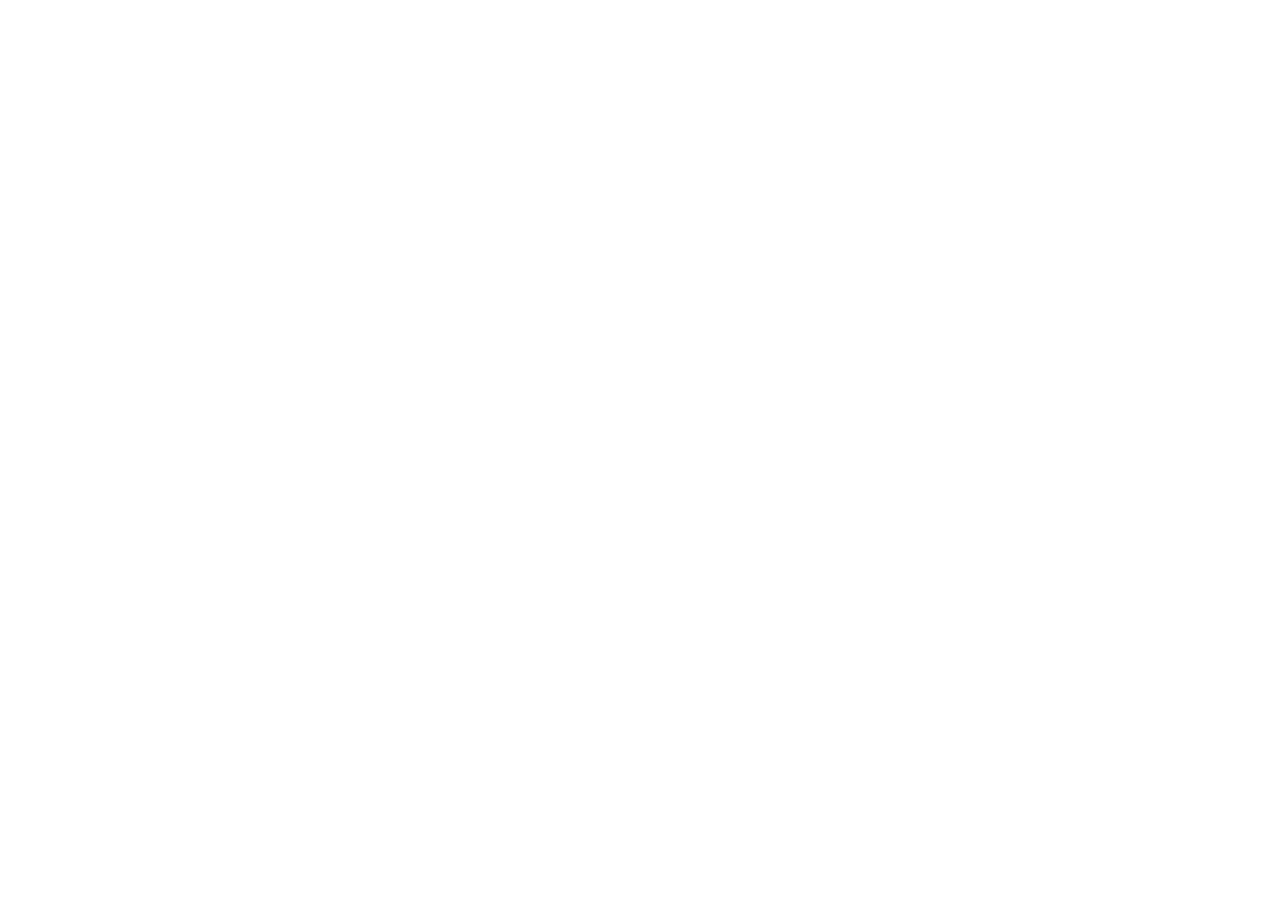
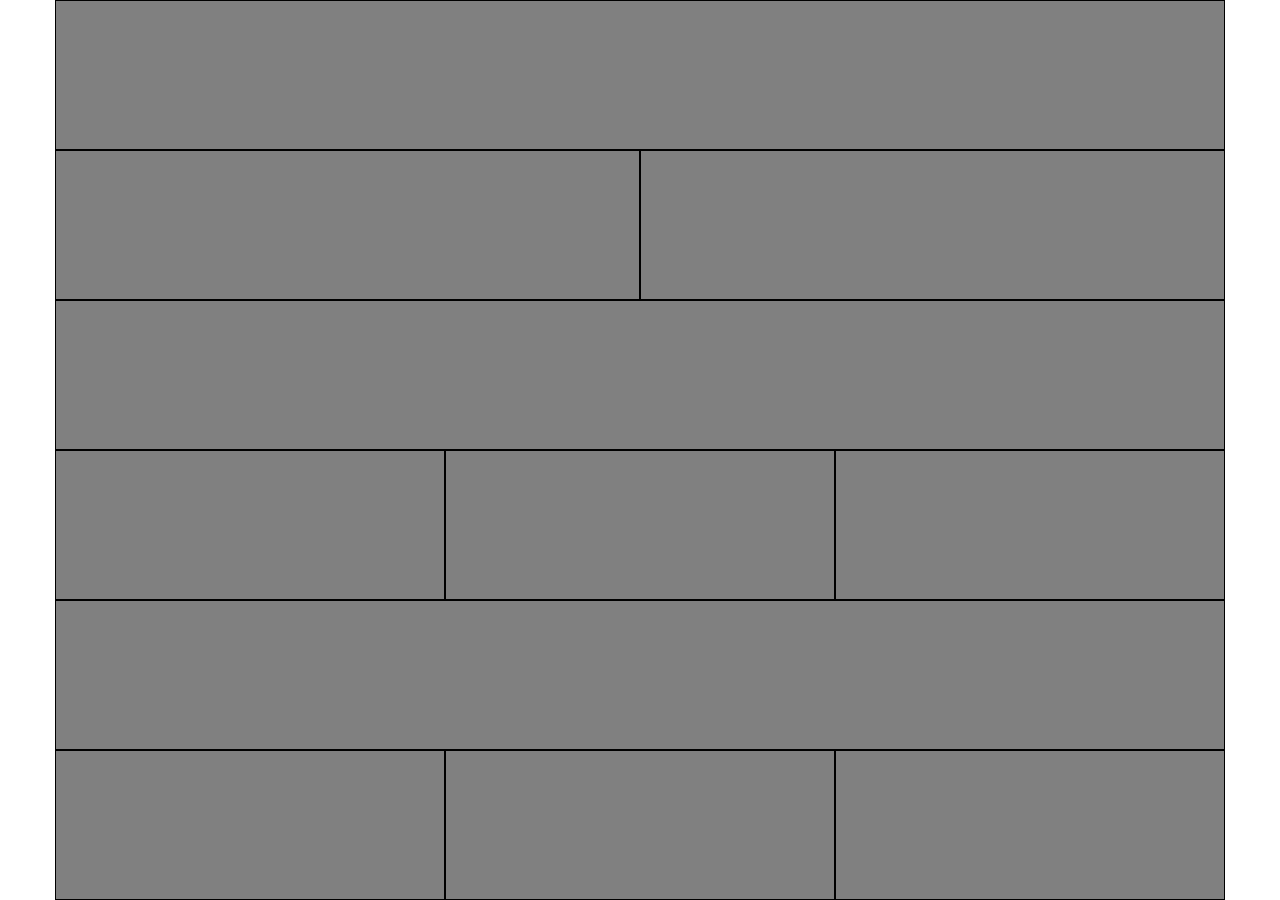
Before and after one commit to francescoferruccio/html-css-resp-wannabe-12bool, a plain HTML site: page index.html in a window 1280 px wide. Before the commit the page ends 800 px from the top, so only its background shows below. Drawn offline with Linux system fonts and the light colour scheme.

Commit message:
struttura base desktop

```diff
--- a/index.html
+++ b/index.html
@@ -7,6 +7,56 @@
     <link rel="stylesheet" href="style.css">
   </head>
   <body>
+    <header>
+      <div class="container">
+        <div class="col-lg-12">
 
+        </div>
+      </div>
+    </header>
+    <main>
+
+      <!-- PRIMA SEZIONE -->
+      <section class="container">
+        <div class="col-lg-6">
+
+        </div>
+        <div class="col-lg-6">
+
+        </div>
+      </section>
+
+      <!-- SECONDA SEZIONE -->
+      <section class="container">
+        <div class="col-lg-12">
+
+        </div>
+        <div class="col-lg-4">
+
+        </div>
+        <div class="col-lg-4">
+
+        </div>
+        <div class="col-lg-4">
+
+        </div>
+      </section>
+
+      <!-- TERZA SEZIONE -->
+      <section class="container">
+        <div class="col-lg-12">
+
+        </div>
+        <div class="col-lg-4">
+
+        </div>
+        <div class="col-lg-4">
+
+        </div>
+        <div class="col-lg-4">
+
+        </div>
+      </section>
+    </main>
   </body>
 </html>
--- a/style.css
+++ b/style.css
@@ -0,0 +1,17 @@
+/* REGOLE DI DEBUG */
+[class*="col-"] {
+  min-height: 150px;
+  background-color: grey;
+  border: 1px solid black;
+}
+
+/* REGOLE GENERALI */
+* {
+  margin: 0;
+  padding: 0;
+  box-sizing: border-box;
+}
+
+body{
+  text-align: center;
+}
```
